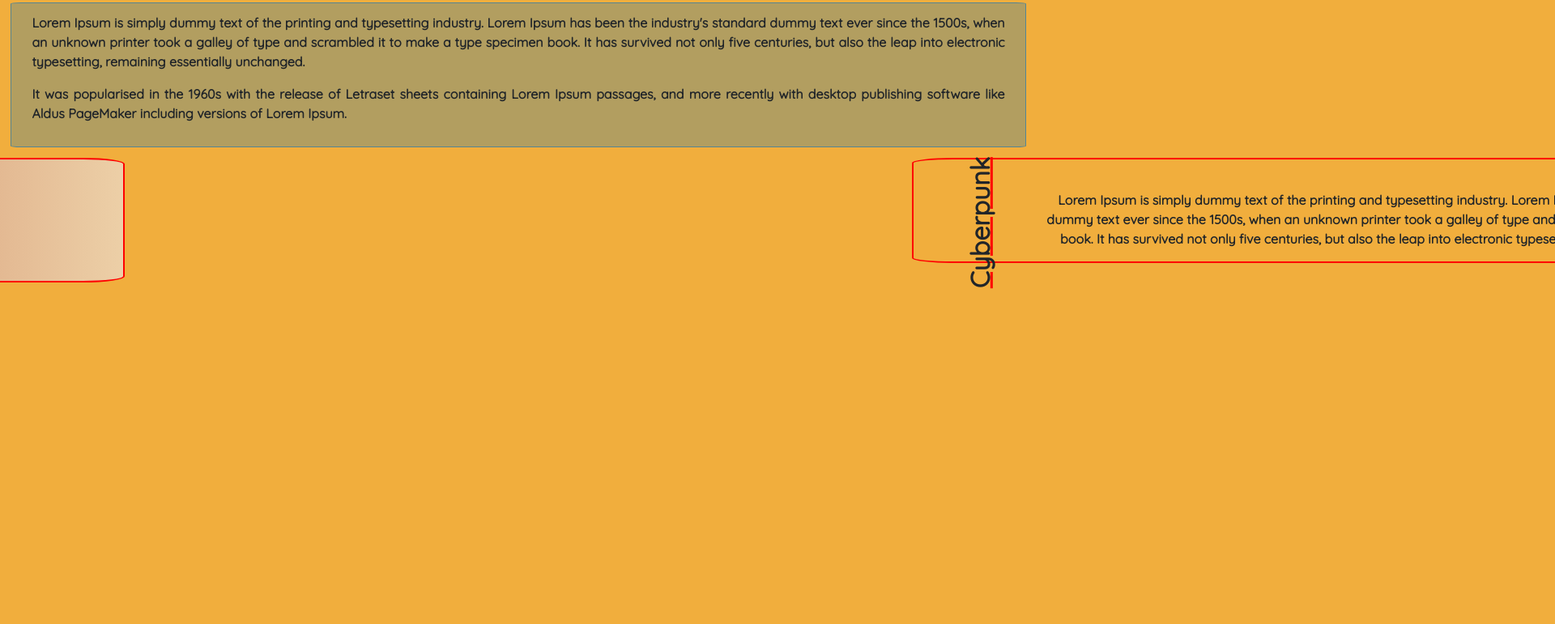
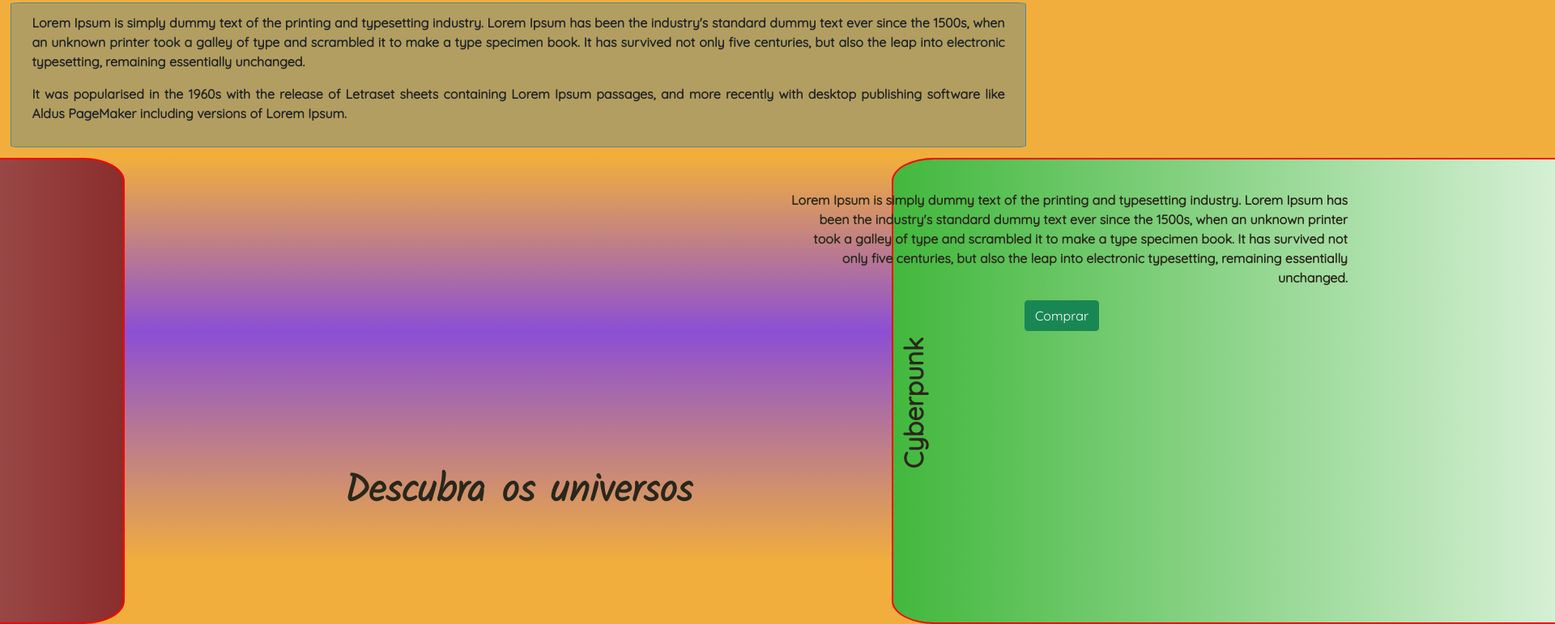
Before and after one commit to BernardoZacaron/Landing-Page-for-artist, a website: page LandingPageArtista/public_html/index.html in a window 1280 px wide. Shown: the part 133-904 px from the top of the page at 81% size, 1920 px wide, since content can reach past the window. Before the commit the page ends 800 px from the top, so only its background shows below. Drawn offline with nearby package versions, Linux system fonts and the light colour scheme.

Commit message:
Styling of the books section

```diff
--- a/LandingPageArtista/public_html/estilo/splash.css
+++ b/LandingPageArtista/public_html/estilo/splash.css
@@ -1,11 +1,10 @@
-@import url('https://fonts.googleapis.com/css2?family=Quicksand&family=Raleway:ital,wght@0,100;0,300;1,100&family=Roboto+Slab:wght@300&display=swap');
+@import url('https://fonts.googleapis.com/css2?family=Kalam:wght@300&family=Quicksand&family=Raleway:ital,wght@0,100;0,300;1,100&family=Roboto+Slab:wght@300&display=swap');
 
 body{
     font-family: 'Raleway', sans-serif;
     font-weight: 800;
     background: #F1AE3D;
     max-width: 100%;
-    overflow: hidden;
 }
 
 #logo{
@@ -65,14 +64,29 @@ main{
 
 
     /*Cards dos livros*/
-.livros{
+#con-intro{
+    width: 60%;
+    text-align: center;
+    margin: 30% 20% 0;
+    position: absolute;
+}
+#con-intro h2{
+    font-family: 'Kalam', cursive;
+    font-weight: 700;
+    font-size: 3em;
+    color: #29271B;
+}
+
+#livros{
     max-width: 100%;
-    height: fit-content;
-    overflow: hidden;
+    overflow-x: hidden;
+    background: linear-gradient(rgba(241,174,61,1) 0%, rgba(140,79,212,1) 43%, rgba(241,174,61,1) 100%);
+    height: 500px;
+    color: #29271B;
 }
 
 #titulo-livro-esquerda{
-    grid-area: titulo;
+    grid-area: tituloEsq;
     height: 100%;
     display: flex;
     align-items: center;
@@ -81,11 +95,11 @@ main{
     -webkit-transform: rotate(90deg);
     font-size: 2em;
     font-weight: bold;
-    text-decoration: underline red;
 }
 #texto-livro-esquerda{
-    grid-area: texto;
+    grid-area: textoEsq;
     margin-right: -15%;
+    width: 95%;
 }
 #texto-livro-esquerda p{
     text-align: left;
@@ -93,17 +107,26 @@ main{
 #livro-esquerda{
     display: grid;
     grid-template-columns: 10% 65% 1fr;
+    grid-auto-rows: 100%;
+
     grid-template-areas:
-    '. texto titulo';
+    '. textoEsq tituloEsq';
 
     border: 2px solid red;
     border-radius: 5%;
     position: absolute;
     padding-top: 3%;
     width: 80%;
+    height: 72%;
 
-    background-image: linear-gradient(to right, rgba(150, 12, 17, 0.7), rgba(234, 221, 212,0.7));
+    background-image: linear-gradient(to left, rgba(138, 45, 45,1), rgba(234, 221, 212,1));
 }
+
+#btn-comprar-esquerda{
+    margin-left: 20%;
+    margin-bottom: 10%;
+}
+
 #livro-esquerda.desativo{
     -webkit-transition: left 0.5s ease-in-out;
     left: -68%;
@@ -117,7 +140,7 @@ main{
 /*-----------------------------------------------*/
 
 #titulo-livro-direita{
-    grid-area: titulo;
+    grid-area: tituloDir;
     height: 100%;
     display: flex;
     align-items: center;
@@ -126,30 +149,38 @@ main{
     -webkit-transform: rotate(-90deg);
     font-size: 2em;
     font-weight: bold;
-    text-decoration: underline red;
+    margin-left: -35%;
 }
 
 #texto-livro-direita{
-    grid-area: texto;
+    grid-area: textoDir;
+
 }
 #texto-livro-direita p{
     text-align: right;
+    width: 95%;
+    margin-left: -40%;
 }
 
 #livro-direita{
     display: grid;
-    grid-template-columns: 1fr 90%;
+    grid-template-columns: 1fr 85%;
     grid-template-areas:
-    'titulo texto';
-    justify-items: stretch;
-    align-items: stretch;
+    'tituloDir textoDir';
 
     border: 2px solid red;
     border-radius: 5%;
     position: absolute;
     right: -85%;
     padding-top: 3%;
-    width: 80%;
+    padding-right: 15%;
+    width: 82%;
+    height: 72%;
+
+    background-image: linear-gradient(to right, rgba(66, 184, 61, 1), rgba(255, 255, 255,1));
+}
+
+#btn-comprar-direita{
 }
 
 #livro-direita.desativo{
--- a/LandingPageArtista/public_html/index.html
+++ b/LandingPageArtista/public_html/index.html
@@ -25,19 +25,24 @@
                 <p>It was popularised in the 1960s with the release of Letraset sheets containing Lorem Ipsum passages, and more recently with desktop publishing software like Aldus PageMaker including versions of Lorem Ipsum.</p>
             </div>
             <div id="livros">
+                <div id="con-intro">
+                    <h2>Descubra os universos</h2>
+                </div>
                 <div id="livro-esquerda" class="desativo">
                     <div id="titulo-livro-esquerda"><h3>Adhelar</h3></div>
-                    <div id="texto-livro-esquerda"><p>Lorem Ipsum is simply dummy text of the printing and typesetting industry. Lorem Ipsum has been the industry's standard dummy text ever since the 1500s, when an unknown printer took a galley of type and scrambled it to make a type specimen book. It has survived not only five centuries, but also the leap into electronic typesetting, remaining essentially unchanged.</p></div>
+                    <div id="texto-livro-esquerda"><p>Lorem Ipsum is simply dummy text of the printing and typesetting industry. Lorem Ipsum has been the industry's standard dummy text ever since the 1500s, when an unknown printer took a galley of type and scrambled it to make a type specimen book. It has survived not only five centuries, but also the leap into electronic typesetting, remaining essentially unchanged.</p>
+                        <button type="button" class="btn btn-success" id="btn-comprar-esquerda">Comprar</button></div>
                 </div>
                 <div id="livro-direita" class="desativo">
                     <div id="titulo-livro-direita"><h3>Cyberpunk</h3></div>
-                    <div id="texto-livro-direita"><p>Lorem Ipsum is simply dummy text of the printing and typesetting industry. Lorem Ipsum has been the industry's standard dummy text ever since the 1500s, when an unknown printer took a galley of type and scrambled it to make a type specimen book. It has survived not only five centuries, but also the leap into electronic typesetting, remaining essentially unchanged.</p></div>
+                    <div id="texto-livro-direita"><p>Lorem Ipsum is simply dummy text of the printing and typesetting industry. Lorem Ipsum has been the industry's standard dummy text ever since the 1500s, when an unknown printer took a galley of type and scrambled it to make a type specimen book. It has survived not only five centuries, but also the leap into electronic typesetting, remaining essentially unchanged.</p>
+                        <button type="button" class="btn btn-success" id="btn-comprar-direita">Comprar</button>
+                    </div>
                 </div>
             </div>
-
         </main>
         <footer></footer>
-        <script src="scripts/script1.js" type="text/javascript"></script>
+        <script src="scripts/script1.js"></script>
         <script src="https://code.jquery.com/jquery-3.2.1.slim.min.js" integrity="sha384-KJ3o2DKtIkvYIK3UENzmM7KCkRr/rE9/Qpg6aAZGJwFDMVNA/GpGFF93hXpG5KkN" crossorigin="anonymous"></script>
         <script src="https://cdn.jsdelivr.net/npm/popper.js@1.12.9/dist/umd/popper.min.js" integrity="sha384-ApNbgh9B+Y1QKtv3Rn7W3mgPxhU9K/ScQsAP7hUibX39j7fakFPskvXusvfa0b4Q" crossorigin="anonymous"></script>
         <script src="https://cdn.jsdelivr.net/npm/bootstrap@4.0.0/dist/js/bootstrap.min.js" integrity="sha384-JZR6Spejh4U02d8jOt6vLEHfe/JQGiRRSQQxSfFWpi1MquVdAyjUar5+76PVCmYl" crossorigin="anonymous"></script>
```
